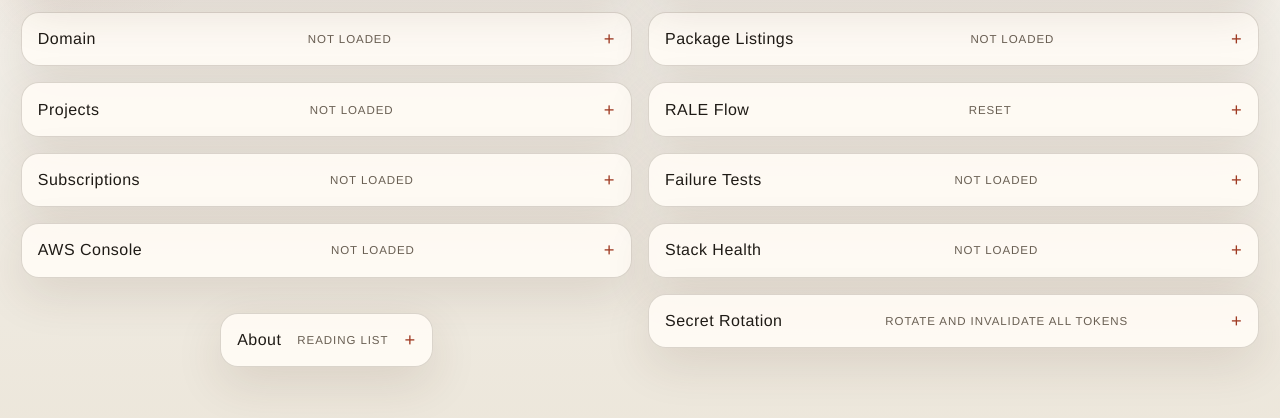
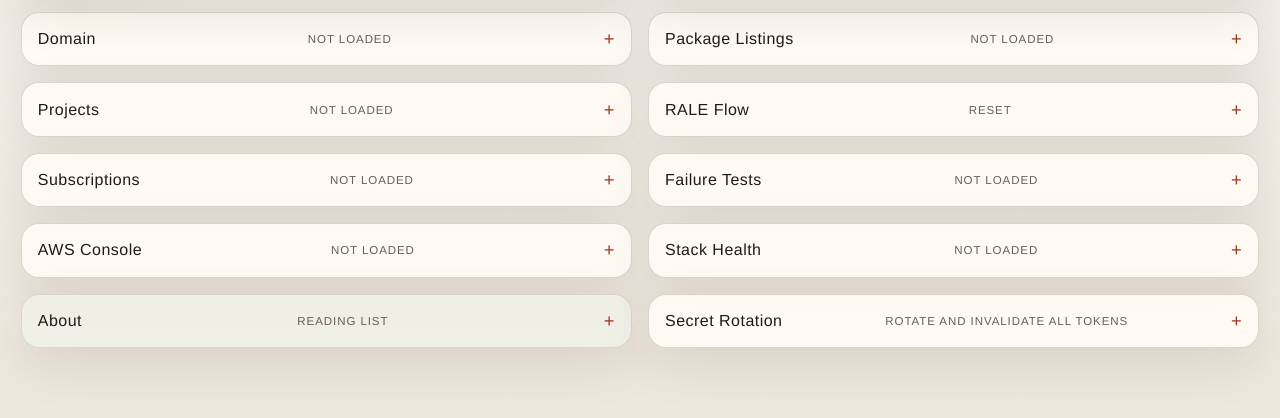
Before and after one commit to quiltdata/raja, a FastAPI app: page / in a window 1280 px wide. Shown: the part 338-756 px from the top of the page. Run offline with FastAPI, Linux system fonts and the light colour scheme; parts of the project's set-up code (start-up, migrations or seed data) failed here and were passed over.

Commit message:
feat(admin): fix About card sizing and expand reading list
Remove the constrained max-width on the About card so it matches other
section cards. Give the summary a subtle green tint for visual distinction.

Add 5 missing ihack.us posts and sort all 9 entries chronologically:
Crowning RAJ, SDA, IAM as Maharaja, RAJEE vs IAM, RAJEE Against the
Machine, TAJ Mahalo, The Boy Who Ate The Menu, Demoting Denotational
Semantics, RALE.

Co-Authored-By: Claude Sonnet 4.6 <noreply@anthropic.com>

```diff
--- a/src/raja/server/static/admin.css
+++ b/src/raja/server/static/admin.css
@@ -624,9 +624,8 @@ pre {
   color: var(--muted);
 }
 
-.about-card {
-  max-width: 32rem;
-  margin: 1.2rem auto 0;
+.about-card summary {
+  background: rgba(45, 111, 67, 0.07);
 }
 
 .about-list {
--- a/src/raja/server/templates/admin.html
+++ b/src/raja/server/templates/admin.html
@@ -207,10 +207,15 @@
             </summary>
             <div class="section-body">
               <ul class="about-list">
+                <li><a href="https://ihack.us/2026/01/09/crowning-raj-how-resource-access-jwts-refactor-authorization-joyfully/" target="_blank" rel="noopener">Crowning RAJ</a></li>
+                <li><a href="https://ihack.us/2026/01/12/sda-strictly-disciplining-authorization/" target="_blank" rel="noopener">SDA: Strictly Disciplining Authorization</a></li>
                 <li><a href="https://ihack.us/2026/01/20/iam-as-maharaja-how-raj-redeems-the-original-sin-of-cloud-authorization/" target="_blank" rel="noopener">IAM as Maharaja</a></li>
+                <li><a href="https://ihack.us/2026/01/20/rajee-vs-iam-the-petty-life-of-secrets/" target="_blank" rel="noopener">RAJEE vs IAM</a></li>
+                <li><a href="https://ihack.us/2026/01/21/rajee-against-the-machine-snow-crashing-manifest-authority/" target="_blank" rel="noopener">RAJEE Against the Machine</a></li>
                 <li><a href="https://ihack.us/2026/01/23/taj-mahalo-logical-s3-via-translated-access-jwts/" target="_blank" rel="noopener">TAJ Mahalo</a></li>
-                <li><a href="https://ihack.us/2026/01/21/rajee-against-the-machine-snow-crashing-manifest-authority/" target="_blank" rel="noopener">RAJEE Against the Machine</a></li>
-                <li><a href="https://ihack.us/2026/01/20/rajee-vs-iam-the-petty-life-of-secrets/" target="_blank" rel="noopener">RAJEE vs IAM</a></li>
+                <li><a href="https://ihack.us/2026/01/23/the-boy-who-ate-the-menu-raj-taj-as-software-defined-addressing-for-universal-storage-locators/" target="_blank" rel="noopener">The Boy Who Ate The Menu</a></li>
+                <li><a href="https://ihack.us/2026/01/24/demoting-denotational-semantics-a-raj-pyle-on/" target="_blank" rel="noopener">Demoting Denotational Semantics</a></li>
+                <li><a href="https://ihack.us/2026/02/05/rale-raj-authorizing-logical-endpoint/" target="_blank" rel="noopener">RALE: RAJ-Authorizing Logical Endpoint</a></li>
               </ul>
             </div>
           </details>
```
